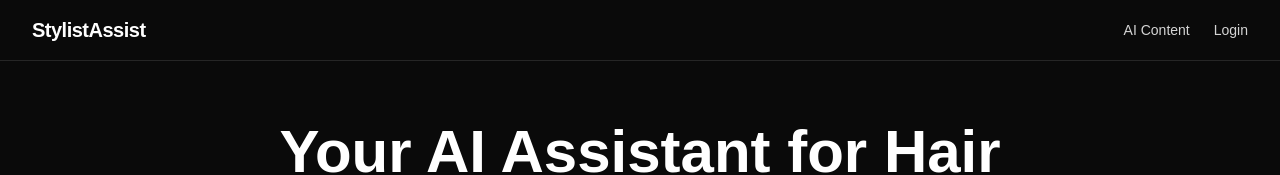
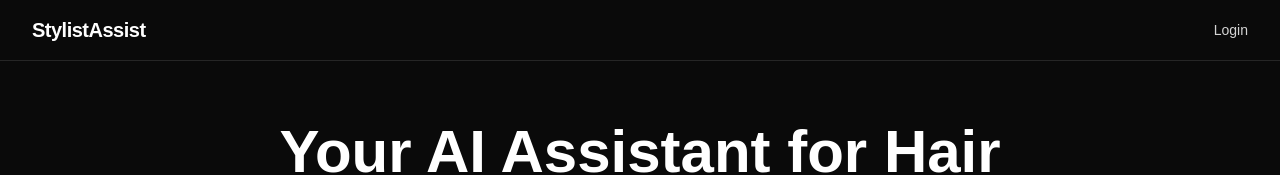
Before and after one commit to tylerboutwell/stylist-assist, a Next.js app in the folder frontend/: page / in a window 1280 px wide. Shown: the top 175 px of the page. Built offline with nearby package versions, Linux system fonts and the light colour scheme.

Commit message:
remove ai content page from navbar and make the section on the homepage link to it

```diff
--- a/frontend/app/page.tsx
+++ b/frontend/app/page.tsx
@@ -1,4 +1,5 @@
 import Navbar from "@/components/Navbar";
+import Link from "next/link";
 
 export default function Home() {
   return (
@@ -26,6 +27,7 @@ export default function Home() {
       </section>
 
       {/* FEATURES */}
+      <Link href="/createpost">
         <section className="px-8 py-16 border-t border-neutral-800">
           <div className="max-w-6xl mx-auto grid md:grid-cols-3 gap-8">
 
@@ -52,6 +54,7 @@ export default function Home() {
 
           </div>
         </section>
+      </Link>
 
       {/* FOOTER */}
       <footer className="text-center text-neutral-500 text-sm py-6 border-t border-neutral-800">
--- a/frontend/components/Navbar.tsx
+++ b/frontend/components/Navbar.tsx
@@ -20,7 +20,6 @@ export default function Navbar() {
         StylistAssist
       </Link>
       <div className="space-x-6 text-sm text-neutral-300">
-        <Link href="/createpost" className="hover:text-white transition">AI Content</Link>
         {isLoggedIn ? (
           <button
             onClick={() => {
```
Lines whose indentation alone changed are shown as unchanged.
